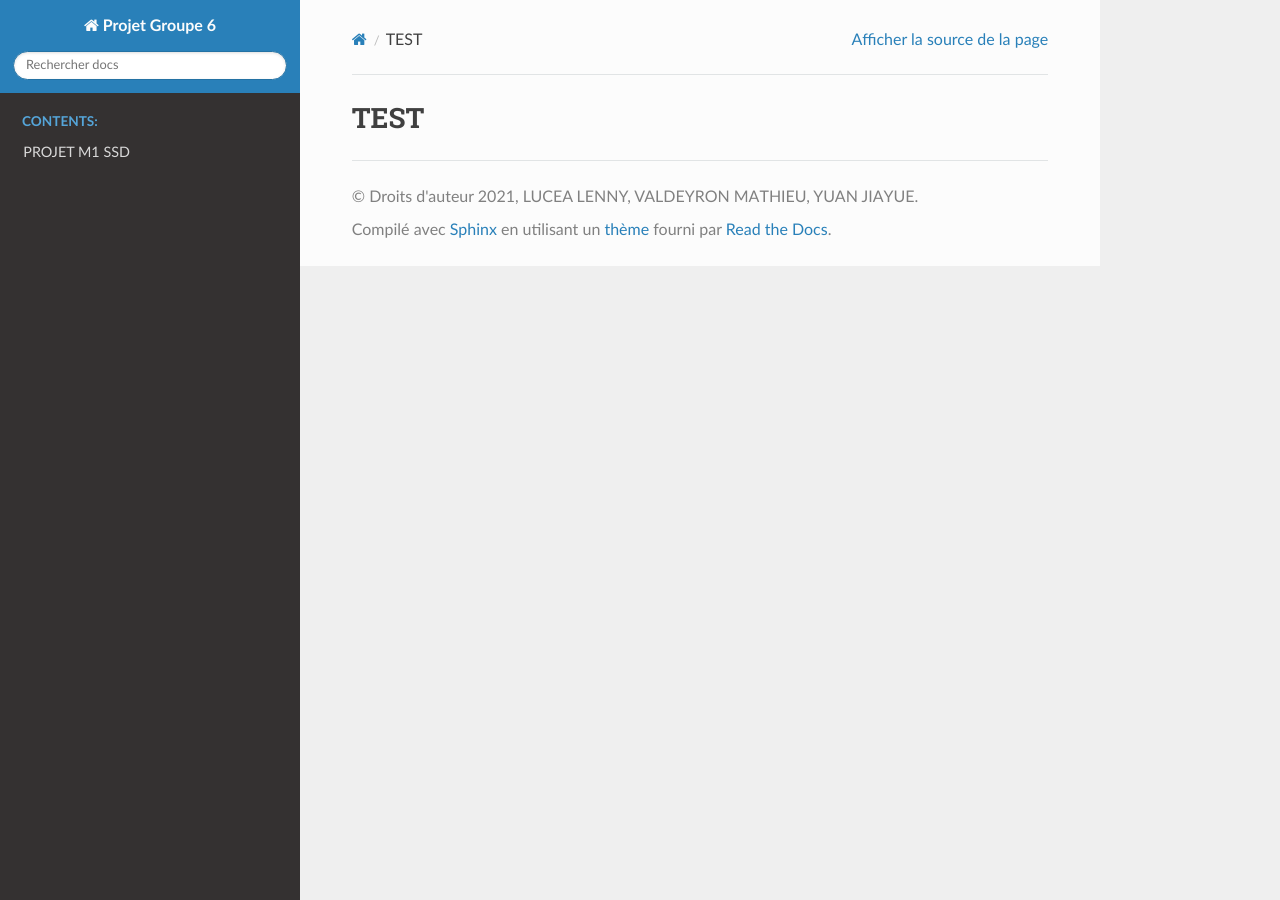
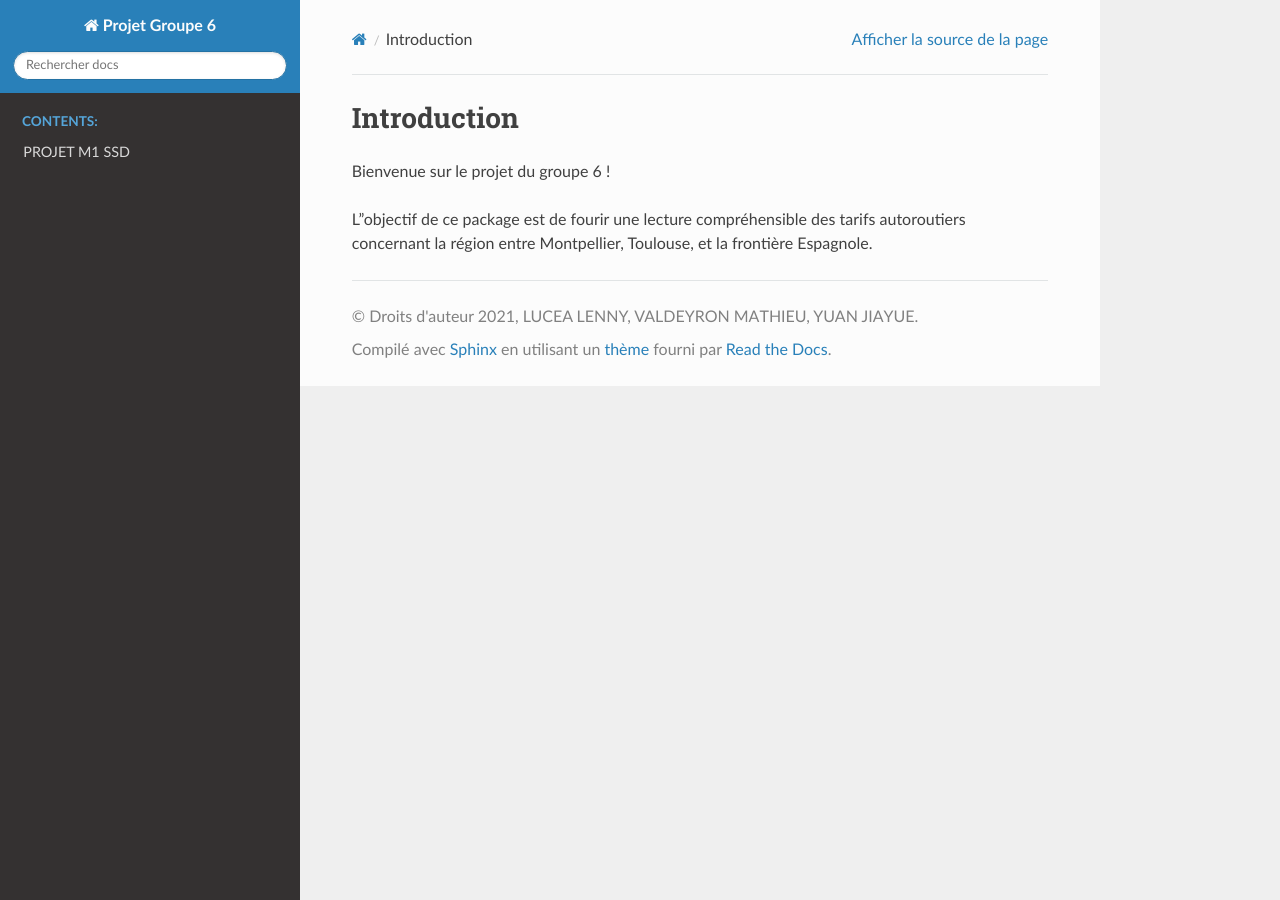
Before and after one commit to lucea97217/mapsud, a Sphinx documentation site: the page built from Sphinx_DL/source/Projet/DONNEES/presentation.md, in a window 1280 px wide. Built offline with Sphinx 7.4.7 and the Read the Docs theme 2.0.0, drawn with Linux system fonts in a browser that asks for light colours.

Commit message:
Update presentation.md

```diff
--- a/Sphinx_DL/source/Projet/DONNEES/presentation.md
+++ b/Sphinx_DL/source/Projet/DONNEES/presentation.md
@@ -1 +1,5 @@
-# TEST
+# Introduction
+
+Bienvenue sur le projet du groupe 6 !
+
+L'objectif de ce package est de fourir une lecture compréhensible des tarifs autoroutiers concernant la région entre Montpellier, Toulouse, et la frontière Espagnole.
```
